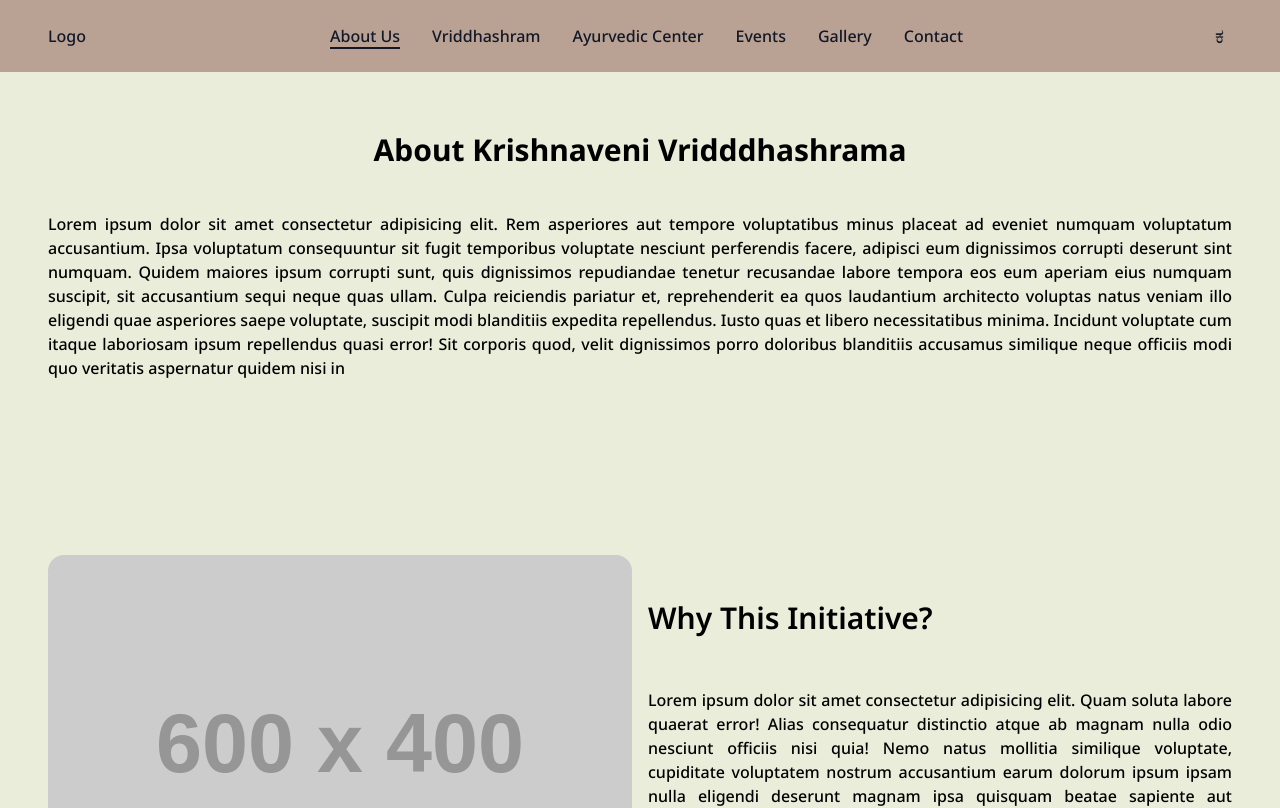
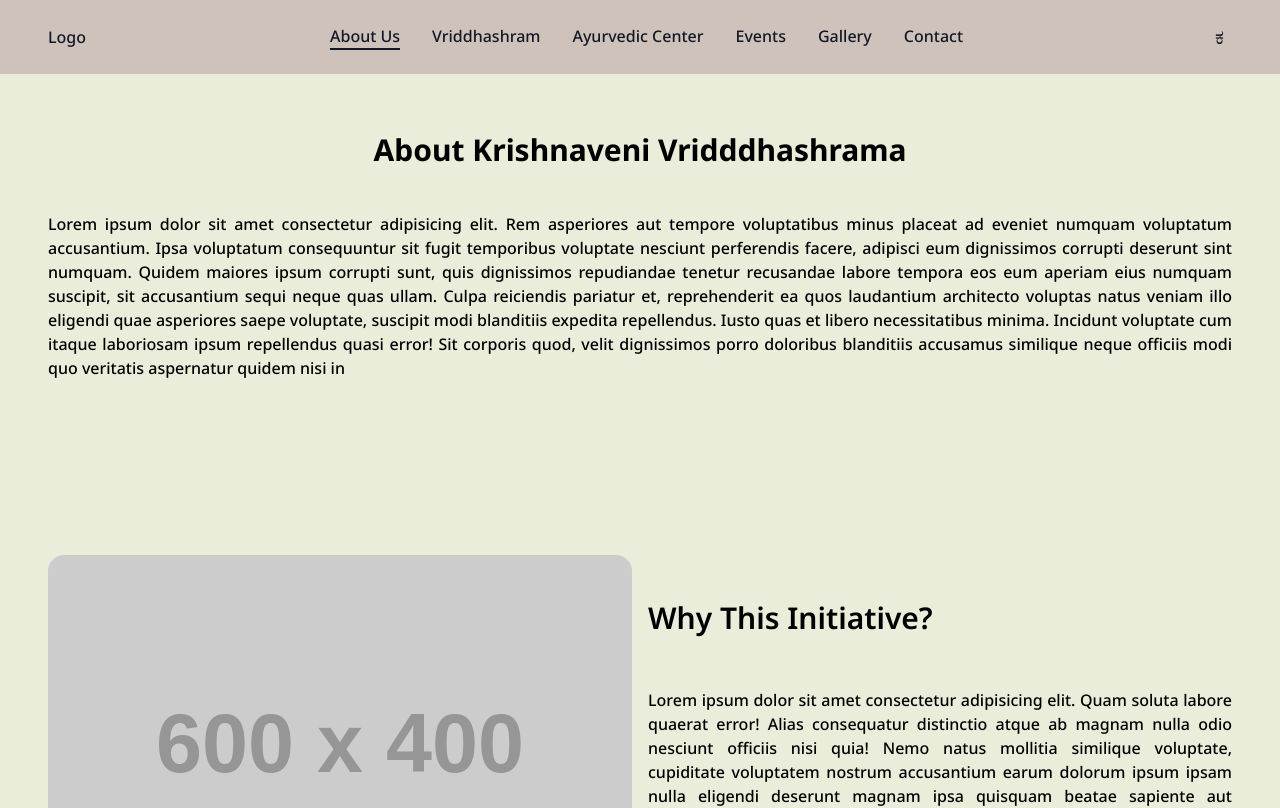
Before and after one commit to Inspirante-Tech/krishnaveni-ashrayadhama, a Next.js app: page /en/about-us in a window 1280 px wide. Shown: the top 808 px of the page. Built offline with nearby package versions, Linux system fonts and the light colour scheme.

Commit message:
fix: minor UI fixes

```diff
--- a/src/app/(main)/[locale]/about-us/page.tsx
+++ b/src/app/(main)/[locale]/about-us/page.tsx
@@ -2,7 +2,7 @@ import Image from "next/image";
 
 function About() {
   return (
-    <main className="space-y-12 mt-16 ">
+    <main className="space-y-12 mt-16 min-h-screen">
       <section className="content-container">
         <h1 className="text-3xl text-black-900 text-center py-5 font-bold">
           About Krishnaveni Vridddhashrama
--- a/src/app/globals.css
+++ b/src/app/globals.css
@@ -32,12 +32,12 @@
 }
 
 .subheading {
-  @apply text-base md:text-lg lg:text-xl;
+  @apply text-lg lg:text-xl;
   /* @apply font-bold; */
 }
 
 .body {
-  @apply text-sm md:text-base lg:text-lg;
+  @apply text-base lg:text-lg;
 }
 
 .caption {
--- a/src/components/Fqas/Fqas.tsx
+++ b/src/components/Fqas/Fqas.tsx
@@ -1,9 +1,10 @@
 "use client";
 import React, { useEffect, useState } from "react";
 import { questionAndAnswers } from "~/constants";
-import {Button}  from "../ui/button";
+import { Button } from "../ui/button";
 import { FqaType } from "~/lib/types";
 import { useTranslations } from "next-intl";
+import LocaleLink from "../ui/LocaleLink";
 
 const QuestionAnswer = ({
   question,
@@ -80,9 +81,11 @@ const Fqas = ({ fqas }: { fqas: FqaType[] }) => {
           <h2 className="heading text-gray-900">{t("heading")}</h2>
           <div className="flex flex-col gap-4">
             <p className="body text-gray-700">{t("description")}</p>
-            <Button className="bg-secondary-300 transition-colors duration-150 rounded-md font-bold hover:bg-secondary-400 text-action-950 max-w-fit">
-              {t("contactUs")}
-            </Button>
+            <LocaleLink href={"/contact"}>
+              <Button className="bg-secondary-300 transition-colors duration-150 rounded-md font-bold hover:bg-secondary-400 text-action-950 max-w-fit">
+                {t("contactUs")}
+              </Button>
+            </LocaleLink>
           </div>
         </div>
         <div className="lg:col-span-2 lg:mx-0 sm:w-full md:w-3/4 lg:w-full">
--- a/src/components/Header/Header.tsx
+++ b/src/components/Header/Header.tsx
@@ -10,19 +10,16 @@ const Header = () => {
   const t = useTranslations("links");
   const router = usePathname();
   return (
-    <nav className="fixed top-0 left-0 w-full z-50 bg-secondary-300 text-gray-900">
+    <nav className="fixed top-0 left-0 w-full z-50 bg-secondary-200 text-gray-900">
       <div className="max-w-screen-xl flex flex-row justify-between items-center px-3 md:px-12 mx-auto">
         <LocaleLink href="/" className="flex items-center">
           Logo
         </LocaleLink>
         <div className="lg:flex flex-row md:gap-4 lg:gap-8 hidden">
           {navigation.map((item) => (
+            <LocaleLink href={item.url} key={item.id}>
+              <div className="py-4 lg:py-6 border-gray-900 hover:border-secondary-800 hover:text-secondary-800 hover:scale-105 transition-all duration-150 ease-linear">
                 <div
-              className="py-4 lg:py-6 border-gray-900 hover:border-secondary-800 hover:text-secondary-800 hover:scale-105 transition-all duration-150 ease-linear"
-              key={item.id}
-            >
-              <LocaleLink
-                href={item.url}
                   className="h-full "
                   style={{
                     textTransform: "capitalize",
@@ -34,8 +31,9 @@ const Header = () => {
                   }}
                 >
                   {t(item.id)}
+                </div>
+              </div>
             </LocaleLink>
-            </div>
           ))}
         </div>
         <div className="flex gap-6 justify-center items-center">
--- a/src/components/Header/LocaleSwitcher.tsx
+++ b/src/components/Header/LocaleSwitcher.tsx
@@ -8,8 +8,6 @@ export default function LocalSwitcher() {
   const router = useRouter();
   const path = usePathname();
   const localActive = useLocale();
-
-  console.log(path);
 
   const onClick = () => {
     const toPath = path.split("/");
--- a/src/components/Hero/Carousel.tsx
+++ b/src/components/Hero/Carousel.tsx
@@ -26,10 +26,8 @@ function Carousel({ children }: Props) {
         })
         if (isButtonClick) {
             setTimerId((timerId) => {
-                console.log("inside fn")
                 clearInterval(timerId);
                 return setInterval(() => {
-                    console.log("called")
                     move(prvs, false);
                 }, 3000)
             });
--- a/src/components/ui/LocaleLink.tsx
+++ b/src/components/ui/LocaleLink.tsx
@@ -6,6 +6,7 @@ export default function LocaleLink ({ href, ...props}:  React.ComponentProps<typ
     const locale = useLocale();
     return (
         <Link href={`/${locale}${href}`} {...props} >
+            {props.children}
         </Link>
     )
 }
```
Lines whose indentation alone changed are shown as unchanged.
